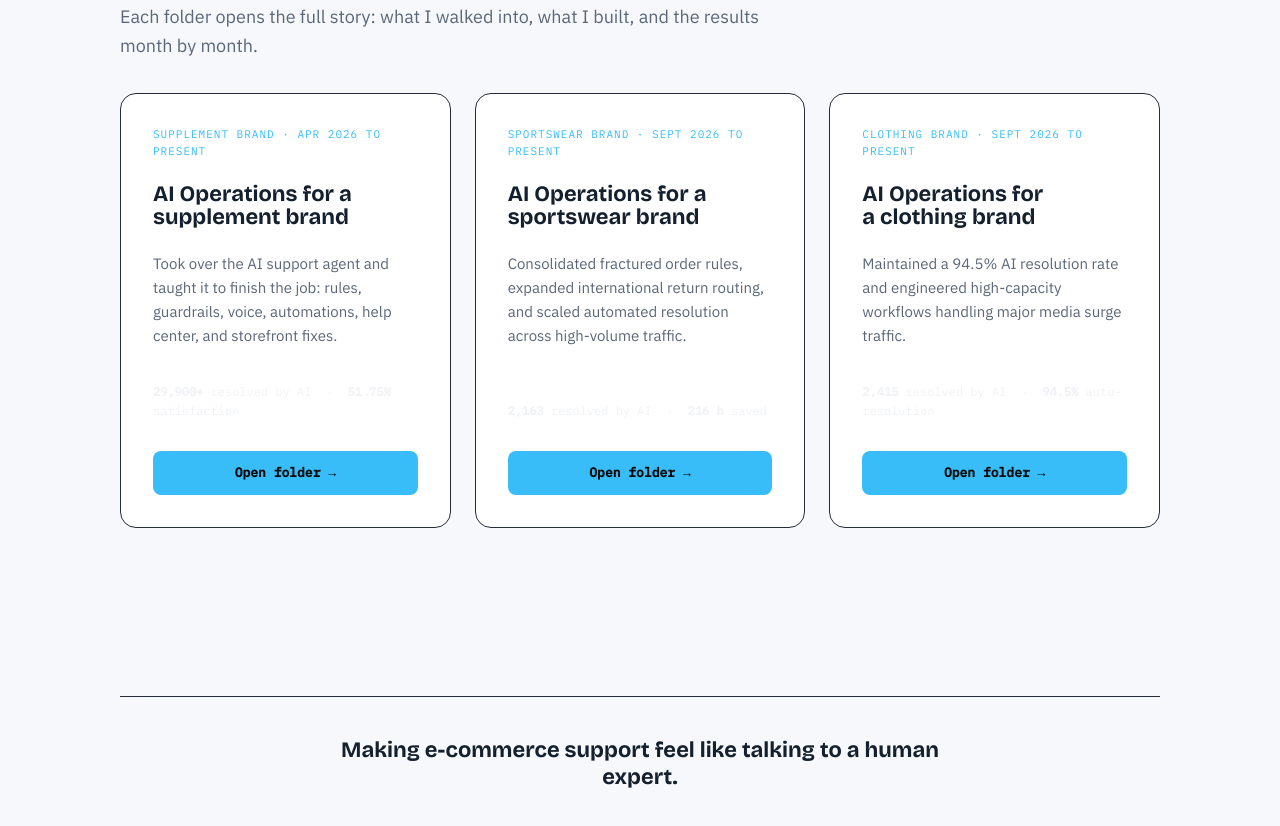
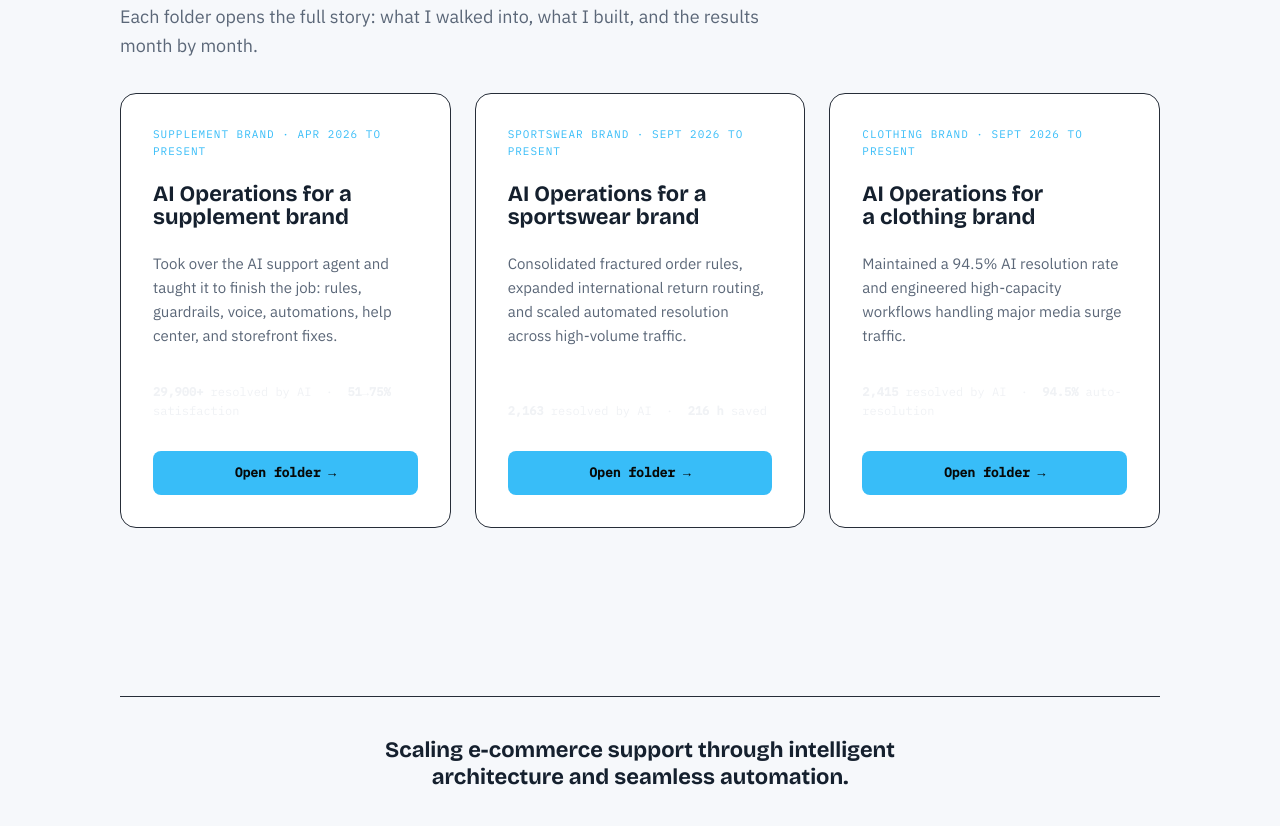
Before and after one commit to alev-collab/alev-collab.github.io, a plain HTML site: page index.html in a window 1280 px wide. Shown: the part 1296-2122 px from the top of the page. Drawn offline with nearby package versions, Linux system fonts and the light colour scheme.

Commit message:
Update index.html

```diff
--- a/index.html
+++ b/index.html
@@ -67,7 +67,7 @@
 </section>
 
 <footer class="close" style="margin-top:96px; text-align:center; padding-bottom:40px; border-top:1px solid var(--border, #262d38); padding-top:40px;">
-  <p style="font-family:'Bricolage Grotesque',sans-serif; font-size:22px; font-weight:700; margin-bottom:0; max-width:600px; margin-left:auto; margin-right:auto;">Making e-commerce support feel like talking to a human expert.</p>
+  <p style="font-family:'Bricolage Grotesque',sans-serif; font-size:22px; font-weight:700; margin-bottom:0; max-width:600px; margin-left:auto; margin-right:auto;">Scaling e-commerce support through intelligent architecture and seamless automation.</p>
 </footer>
 
 </div>
```
